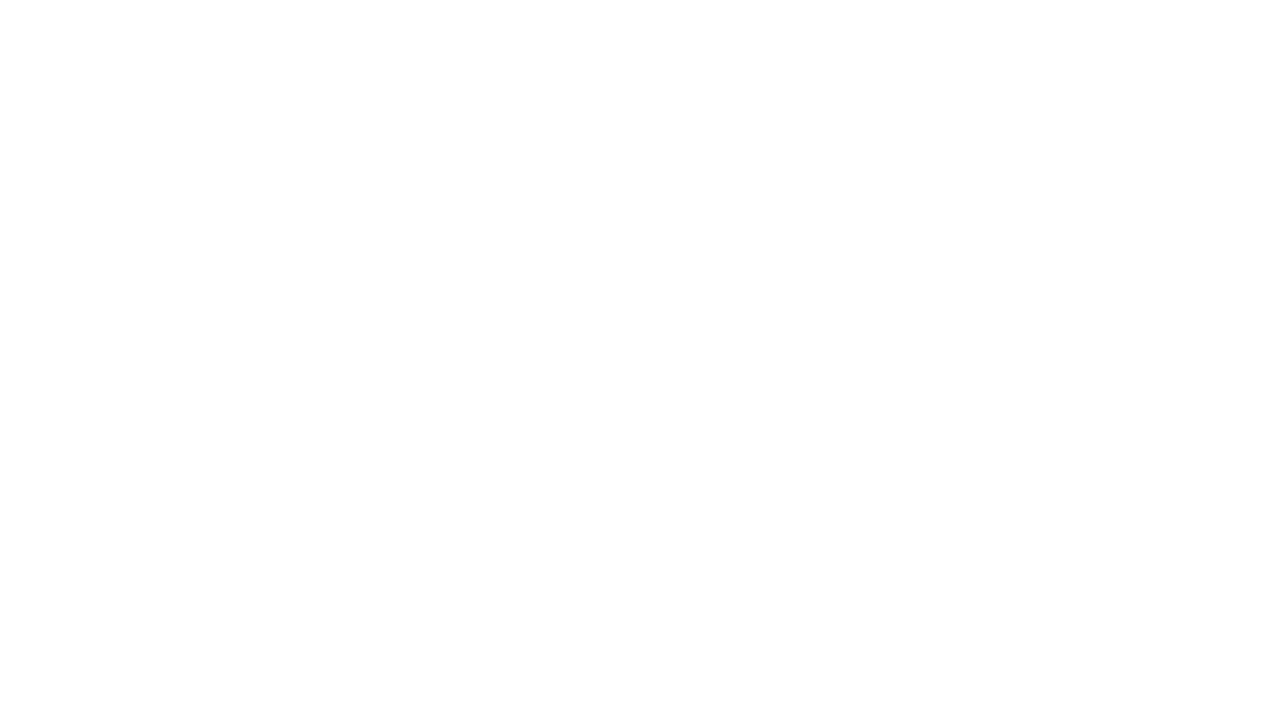
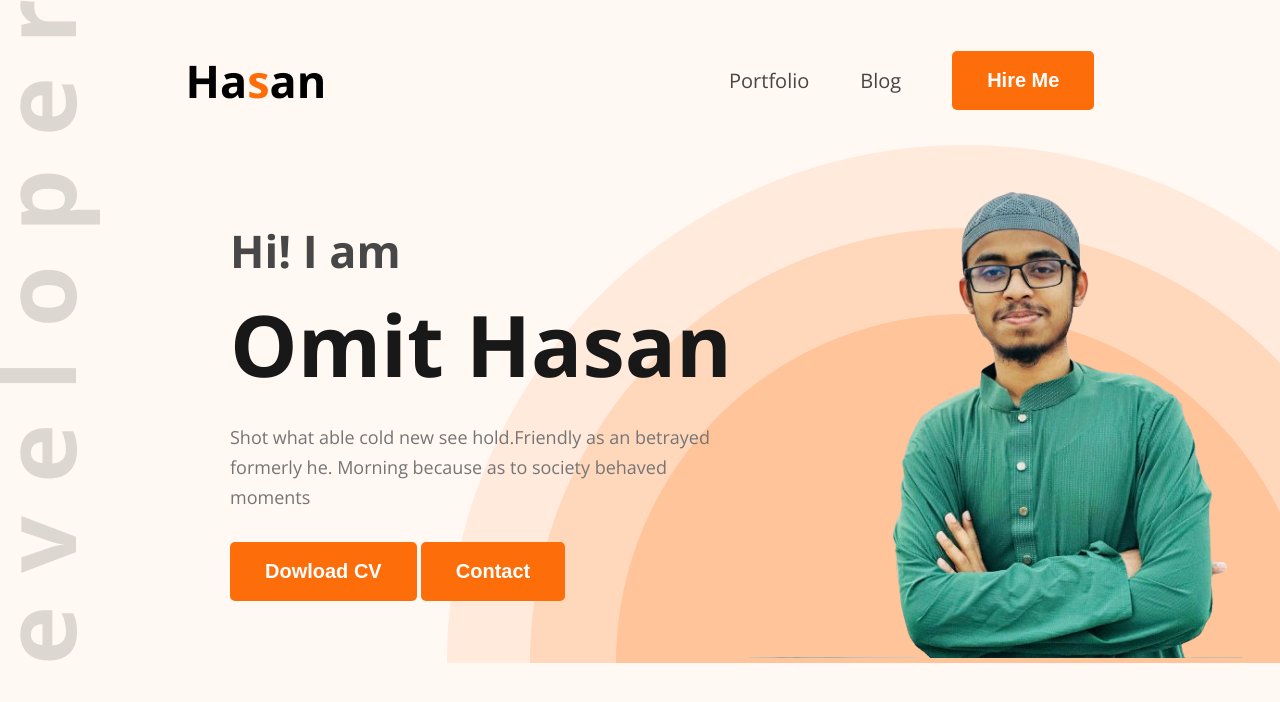
Before and after one commit to OmitHasanAdor/my-port, a plain HTML site: page index.html in a window 1280 px wide. Drawn offline with nearby package versions, Linux system fonts and the light colour scheme.

Commit message:
Portofolio

```diff
--- a/index.html
+++ b/index.html
@@ -1,11 +1,47 @@
 <!DOCTYPE html>
 <html lang="en">
+
 <head>
     <meta charset="UTF-8">
     <meta name="viewport" content="width=device-width, initial-scale=1.0">
     <title>My portofolio</title>
+    <link rel="preconnect" href="https://fonts.googleapis.com">
+    <link rel="preconnect" href="https://fonts.gstatic.com" crossorigin>
+    <link href="https://fonts.googleapis.com/css2?family=Open+Sans:ital,wght@0,300..800;1,300..800&display=swap"
+        rel="stylesheet">
+    <link rel="stylesheet" href="styles/portfolio.css">
 </head>
-<body>
+
+<body class="font">
+    <header>
+        <nav>
+            <div class="logo">
+                <h2>Ha<span>s</span>an</h2>
+            </div>
+            <ul>
+                <li><a href="">Portfolio</a></li>
+                <li><a href="">Blog</a></li>
+                <li><button class="btn">Hire Me</button></li>
+            </ul>
+        </nav>
+        <section id="banner">
+            <div class="bannerConten">
+                <h2>Hi! I am</h2>
+                <h1>Omit Hasan</h1>
+                <p>Shot what able cold new see hold.Friendly as an betrayed formerly he. Morning because as to society
+                    behaved moments</p>
+                <div>
+                    <button class="btn">Dowload CV</button>
+                    <button class="btn">Contact</button>
+                </div>
+
+            </div>
+            <div class="bannerImage">
+                <img src="images/hasan.png" alt="">
+            </div>
+        </section>
+    </header>
 
 </body>
+
 </html>
--- /dev/null
+++ b/styles/portfolio.css
@@ -0,0 +1,88 @@
+body{
+    background: #FFF8F3;
+}
+.font{
+    font-family: 'Open Sans', sans-serif;
+}
+*{
+    margin: 0;
+    padding: 0;
+    box-sizing: border-box;
+}
+header{
+    background:#FFF8F3;
+    padding-top: 50px;
+    background: url(../images/developer.png),url(../images/header_bg.png),#FFF8F3;
+    background-repeat: no-repeat;
+    background-position: top left,bottom right;
+}
+nav{
+    width: 71%;
+    max-width: 1140px;
+    /* border: 1px solid black; */
+    margin: 0 auto;
+    display: flex;
+    justify-content: space-between;
+    align-content: center;
+}
+.logo h2{
+    font-size: 45px;
+    font-weight: EXTRA-BOLD;
+}
+h2>span{
+    color: #FD6E0A;
+}
+nav ul{
+    display: flex;
+    list-style-type: none;
+    gap: 51px;
+    align-items: center;
+
+}
+nav ul li a{
+    text-decoration: none;
+    color: #474747;
+    font-size: 20px;
+}
+.btn{
+    border: none;
+    border-radius: 5px;
+    background:#FD6E0A;
+    color: white;
+    font-size: 20px;
+    font-weight: bold;
+    padding: 18px 35px;
+    cursor: pointer;
+}
+
+#banner{
+    margin: 47px 38px 0px 230px;
+    display: flex;
+    justify-content: space-between;
+    align-items: center;
+}
+.bannerConten{
+    max-width: 585px;
+}
+.bannerConten h2{
+    font-size: 45px;
+    font-weight: 600px;
+    color: #474747;
+    margin-bottom: 5px;
+}
+.bannerConten h1{
+    font-size: 85px;
+    font-weight: bold;
+    color: #181818;
+    margin-bottom: 20px;
+}
+.bannerConten p{
+    font-size: 18px;
+    color: #757575;
+    line-height: 30px;
+    margin-bottom: 30px;
+}
+.bannerImg img{
+    width: 700px;
+    vertical-align: middle;
+}
```
Also changed, not shown: images/hasan.png (added).
